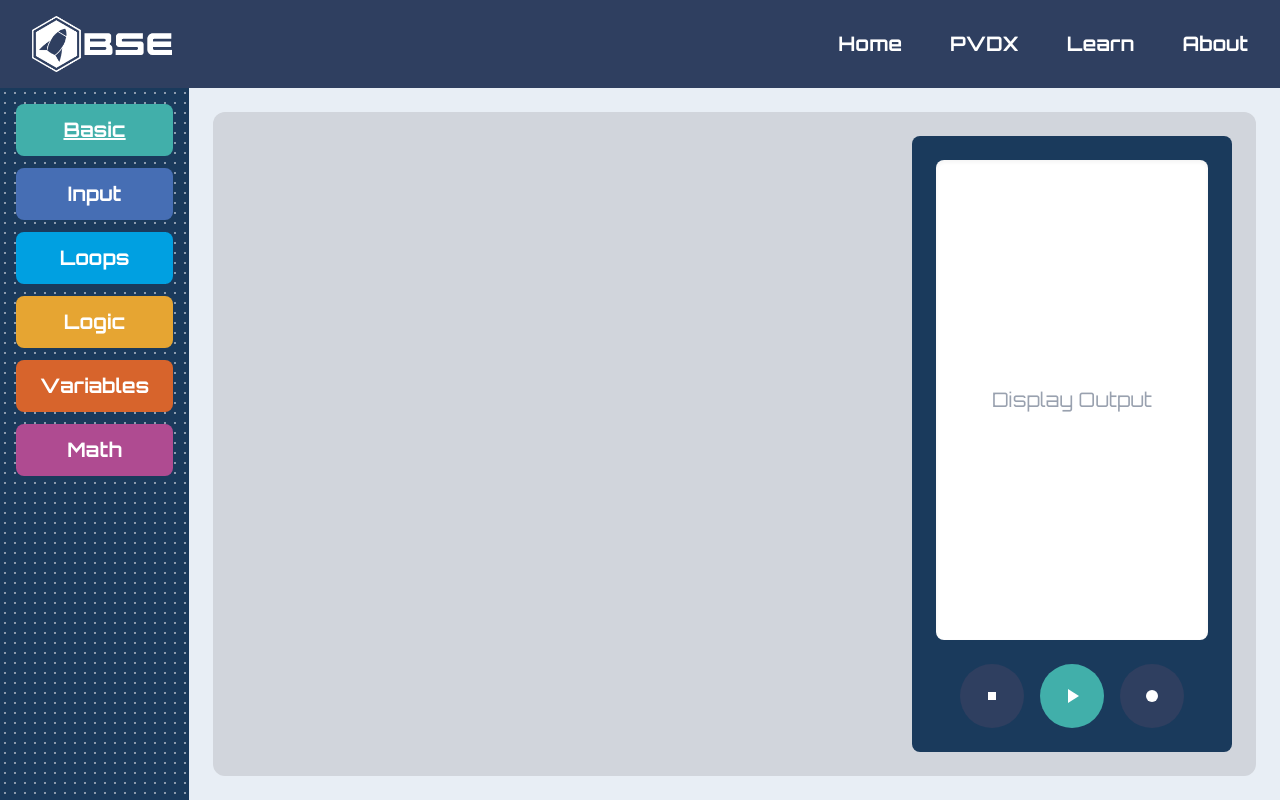
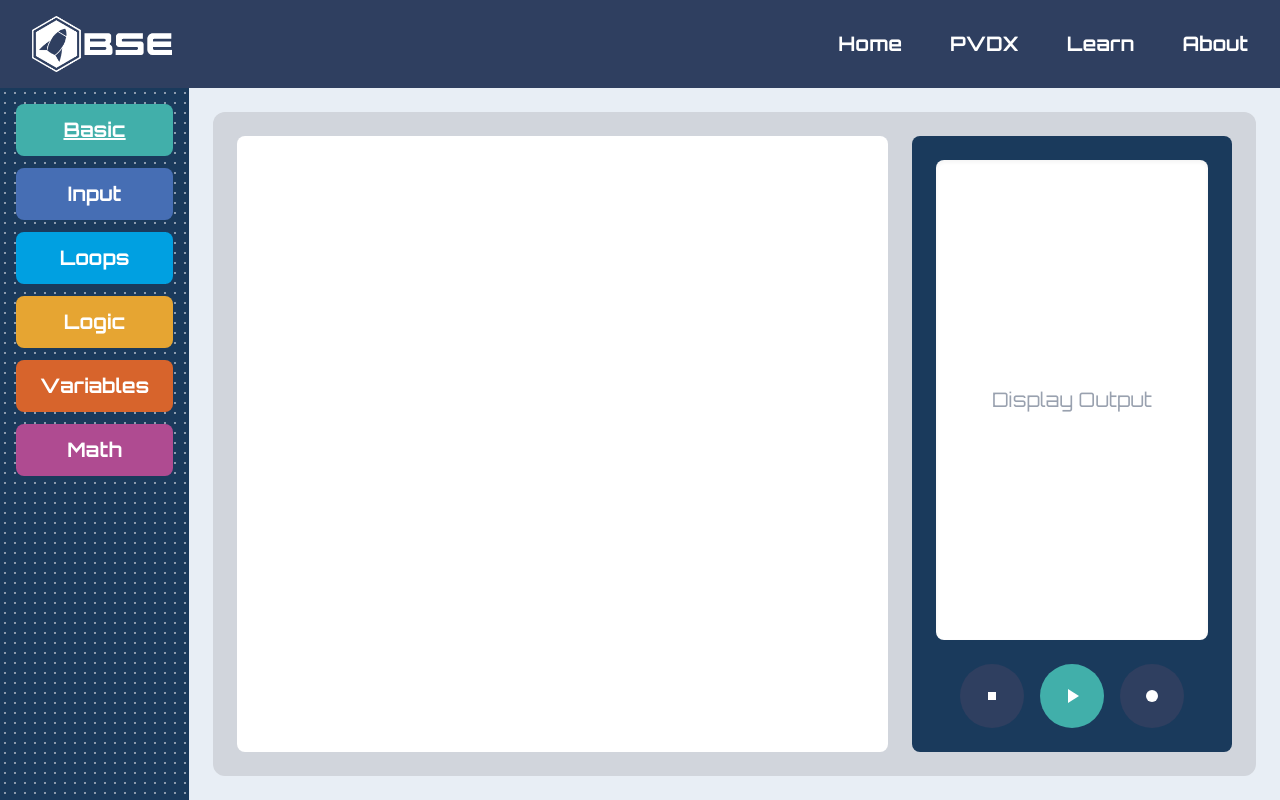
Before and after one commit to BrownSpaceEngineering/pvdx-mission-control, a Next.js app in the folder webapp/frontend/: page / in a window 1280 px wide. Built offline with nearby package versions, Linux system fonts and the light colour scheme.

Commit message:
added snap gui need to mess with it so i made a new branch in case it goes wrong

```diff
--- a/webapp/frontend/src/components/CodingEnv.tsx
+++ b/webapp/frontend/src/components/CodingEnv.tsx
@@ -43,7 +43,11 @@ export default function CodingEnv() {
                 <div className="bg-gray-300 rounded-xl h-full p-6 flex gap-6">
                     {/* Central Block Area */}
                     <div className="flex-1 flex flex-col">
-                        {/* Empty workspace */}
+                        {/* Workspace */}
+                        <iframe
+                            src="/snap/snap.html"
+                            className="w-full h-full border-none rounded-lg"
+                        ></iframe>
                     </div>
 
                     {/* Right Panel - Display and Controls */}
```
